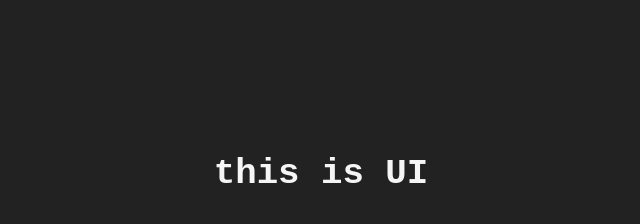
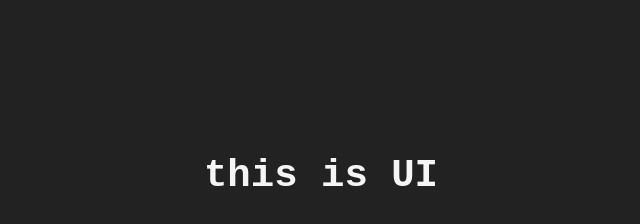
Before and after one commit to thisisui/thisisui, a website: page index.html in a window 1280 px wide. Shown: the whole page, without its empty margins (319-959 px from the left). Drawn offline with Linux system fonts and the light colour scheme.

Commit message:
increased font size

```diff
--- a/index.html
+++ b/index.html
@@ -26,7 +26,7 @@
         }
 
         h1 {
-            font-size: 275%;
+            font-size: 300%;
             font-family: monospace;
         }
     </style>
```
